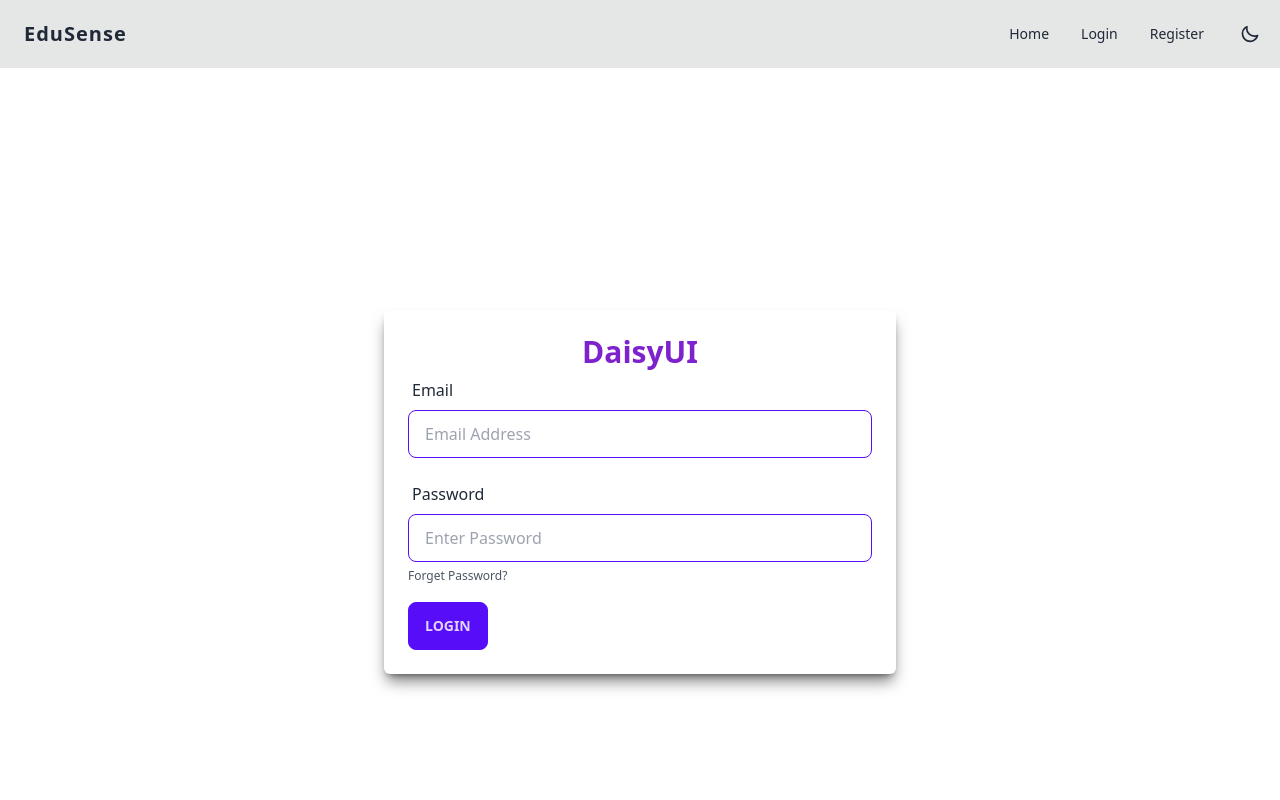
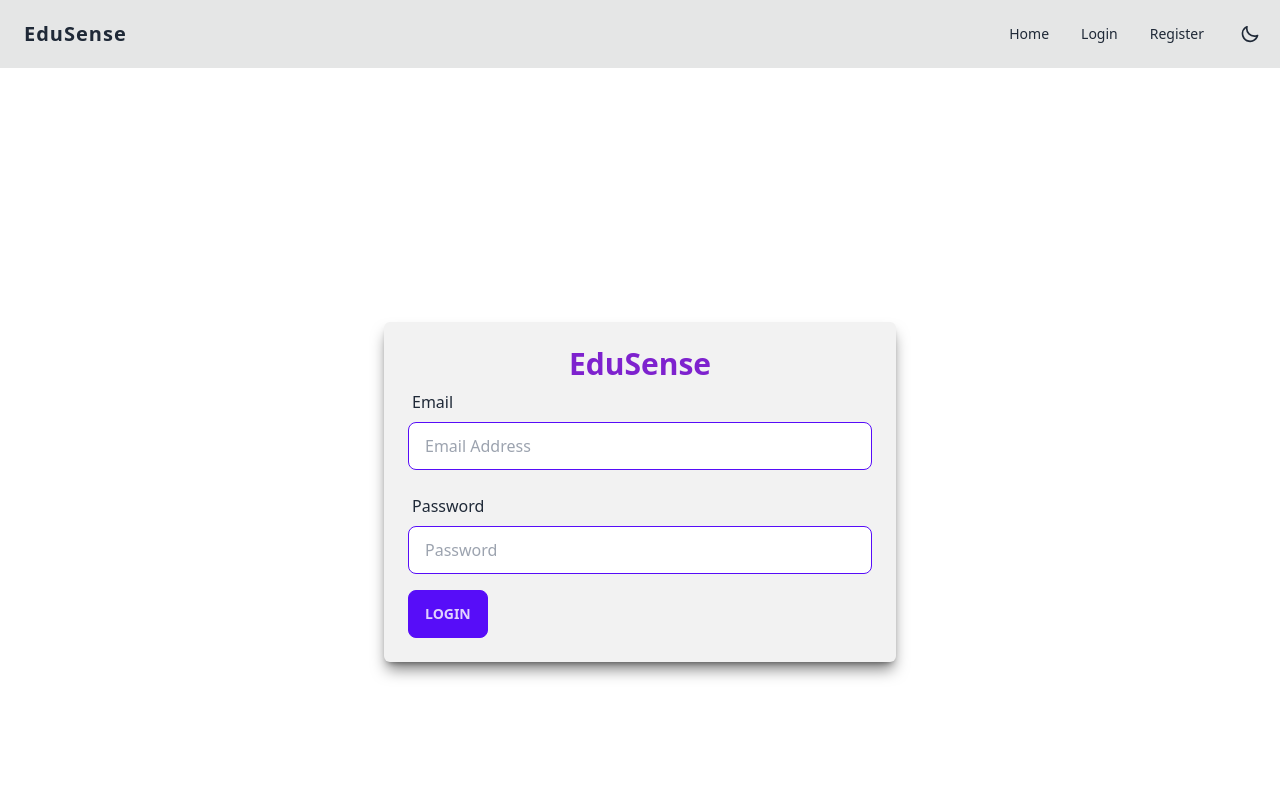
Before and after one commit to rvnkrwn/semiva-EduSense, a React (Create React App) app in the folder client/: page /login in a window 1280 px wide. Shown: the top 800 px of the page. Built offline with nearby package versions, Linux system fonts and the light colour scheme.

Commit message:
add function login and register at client side and validation by formik and yup

```diff
--- a/client/src/pages/Login.js
+++ b/client/src/pages/Login.js
@@ -1,33 +1,77 @@
+import { useFormik } from 'formik';
+import * as Yup from 'yup';
+import axios from "axios";
+
 export default function Login() {
+    const formik = useFormik({
+        initialValues: {
+            email: '',
+            password: '',
+        },
+        validationSchema: Yup.object({
+            email: Yup.string().email('Invalid email address').required('Email is required'),
+            password: Yup.string().required('Password is required'),
+        }),
+        onSubmit: async (values) => {
+            try {
+                const response = await axios.post("http://localhost:3000/api/user/login", values);
+                const token = response.data.token;
+               if (token){
+                   localStorage.setItem('token',token)
+               }
+            } catch (error) {
+                console.error("Error registering user:", error);
+            }
+        },
+    });
+
     return (
         <>
-            <div className="relative flex flex-col justify-center h-screen overflow-hidden p-3 sm:p-0">
-                <div className="w-full p-6 m-auto bg-white rounded-md shadow-lg shadow-black/50 lg:max-w-lg">
-                    <h1 className="text-3xl font-semibold text-center text-purple-700">DaisyUI</h1>
-                    <form className="space-y-4">
+            <div className="relative flex flex-col justify-center min-h-screen p-3 sm:p-0">
+                <div className="w-full p-6 m-auto bg-base-200 rounded-md shadow-lg shadow-black/50 lg:max-w-lg">
+                    <h1 className="text-3xl font-semibold text-center text-purple-700">EduSense</h1>
+
+                    <form onSubmit={formik.handleSubmit} className="space-y-4">
                         <div>
-                            <label className="label">
+                            <label htmlFor="email" className="label">
                                 <span className="text-base label-text">Email</span>
                             </label>
-                            <input type="text" placeholder="Email Address"
-                                   className="w-full input input-bordered input-primary"/>
+                            <input
+                                type="text"
+                                id="email"
+                                placeholder="Email Address"
+                                {...formik.getFieldProps('email')}
+                                className={`w-full input input-bordered input-primary ${
+                                    formik.touched.email && formik.errors.email ? 'input-error' : ''
+                                }`}
+                            />
+                            {formik.touched.email && formik.errors.email && (
+                                <div className="text-xs text-red-600">{formik.errors.email}</div>
+                            )}
                         </div>
                         <div>
-                            <label className="label">
+                            <label htmlFor="password" className="label">
                                 <span className="text-base label-text">Password</span>
                             </label>
-                            <input type="password" placeholder="Enter Password"
-                                   className="w-full input input-bordered input-primary"/>
+                            <input
+                                type="password"
+                                id="password"
+                                placeholder="Password"
+                                {...formik.getFieldProps('password')}
+                                className={`w-full input input-bordered input-primary ${
+                                    formik.touched.password && formik.errors.password ? 'input-error' : ''
+                                }`}
+                            />
+                            {formik.touched.password && formik.errors.password && (
+                                <div className="text-xs text-red-600">{formik.errors.password}</div>
+                            )}
                         </div>
-                        <a href="#" className="text-xs text-gray-600 hover:underline hover:text-blue-600">Forget
-                            Password?</a>
-                        <div>
-                            <button className="btn btn-primary">Login</button>
-                        </div>
+                        <button type="submit" className="btn btn-primary">
+                            Login
+                        </button>
                     </form>
                 </div>
             </div>
-
         </>
-    )
+    );
 }
--- a/client/src/pages/Register.js
+++ b/client/src/pages/Register.js
@@ -85,7 +85,7 @@
         onSubmit: async (values) => {
             try {
                 const response = await axios.post("http://localhost:3000/api/user/register", values);
-                console.log(response);
+                if (response) return window.location.href='/login?msg=success'
             } catch (error) {
                 console.error("Error registering user:", error);
             }
```
Also changed, not shown: 1 other file (tests, documents, lock files or other folders).
